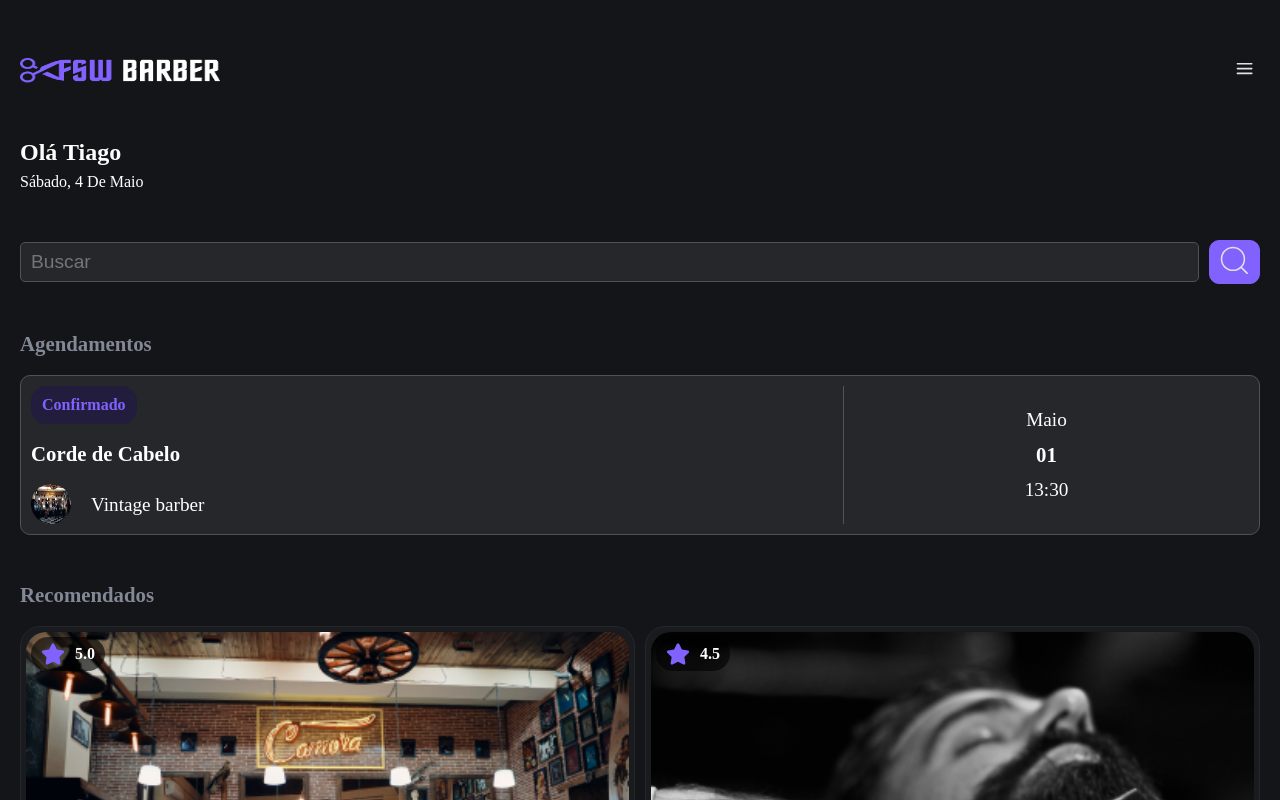
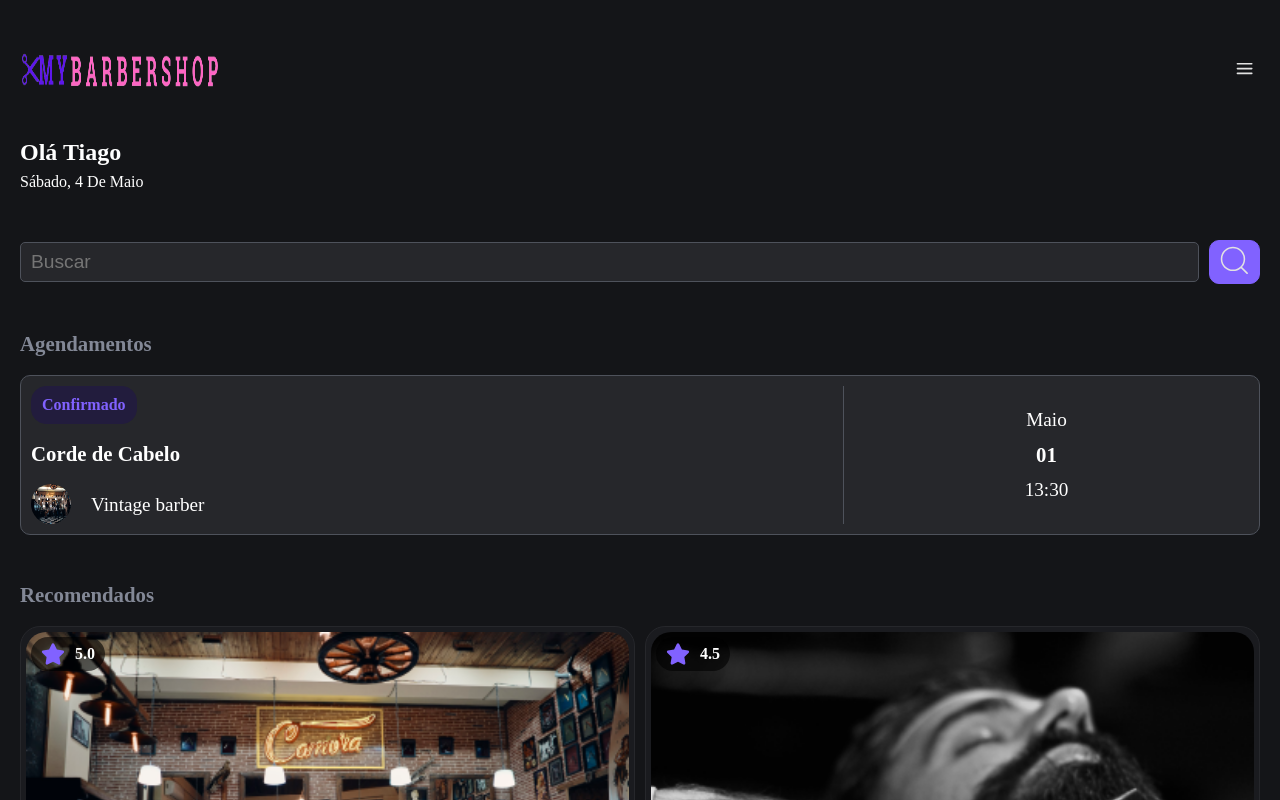
Before and after one commit to Tiago-Silva/barbershop, a Next.js app: page / in a window 1280 px wide. Built offline with nearby package versions, Linux system fonts and the light colour scheme.

Commit message:
raw: alternative logo

```diff
--- a/src/app/components/Header/header.tsx
+++ b/src/app/components/Header/header.tsx
@@ -8,10 +8,10 @@ const Header = () => {
     return (
         <Container>
             <Image
-                src='/logo.png'
+                src='/logo-barber.png'
                 alt='BarberShopping'
                 width={200}
-                height={25}
+                height={45}
             />
 
             <ButtonMenu>
```
Also changed, not shown: public/logo-barber.png (added).
